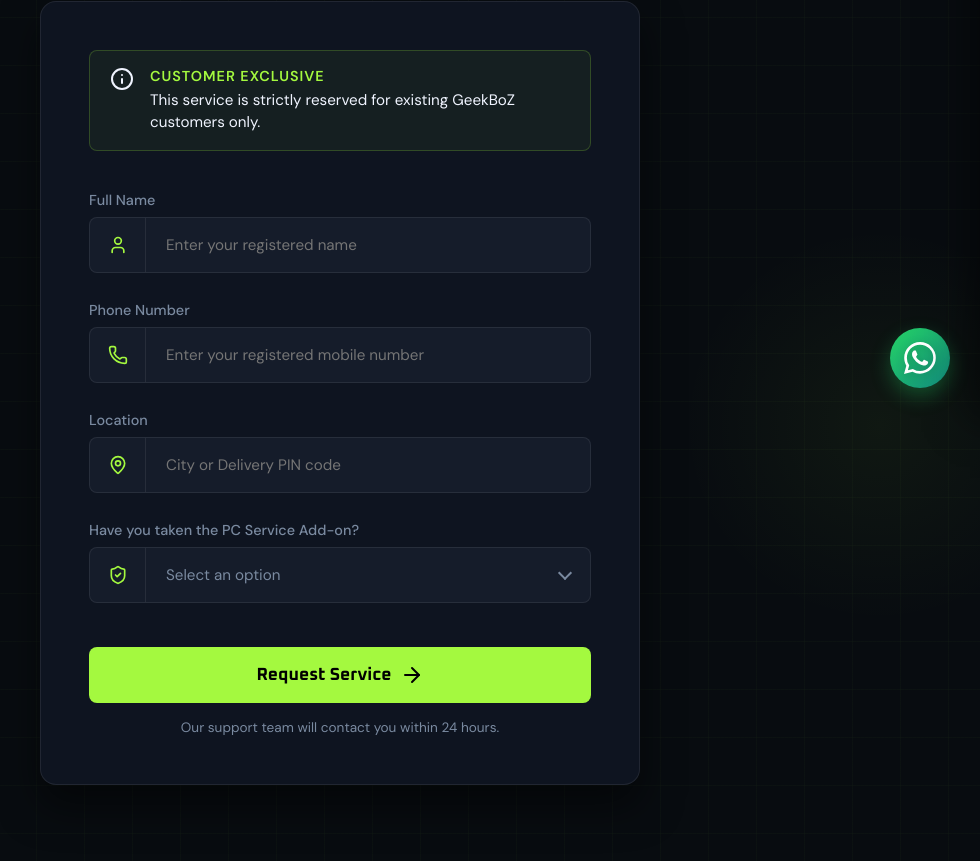
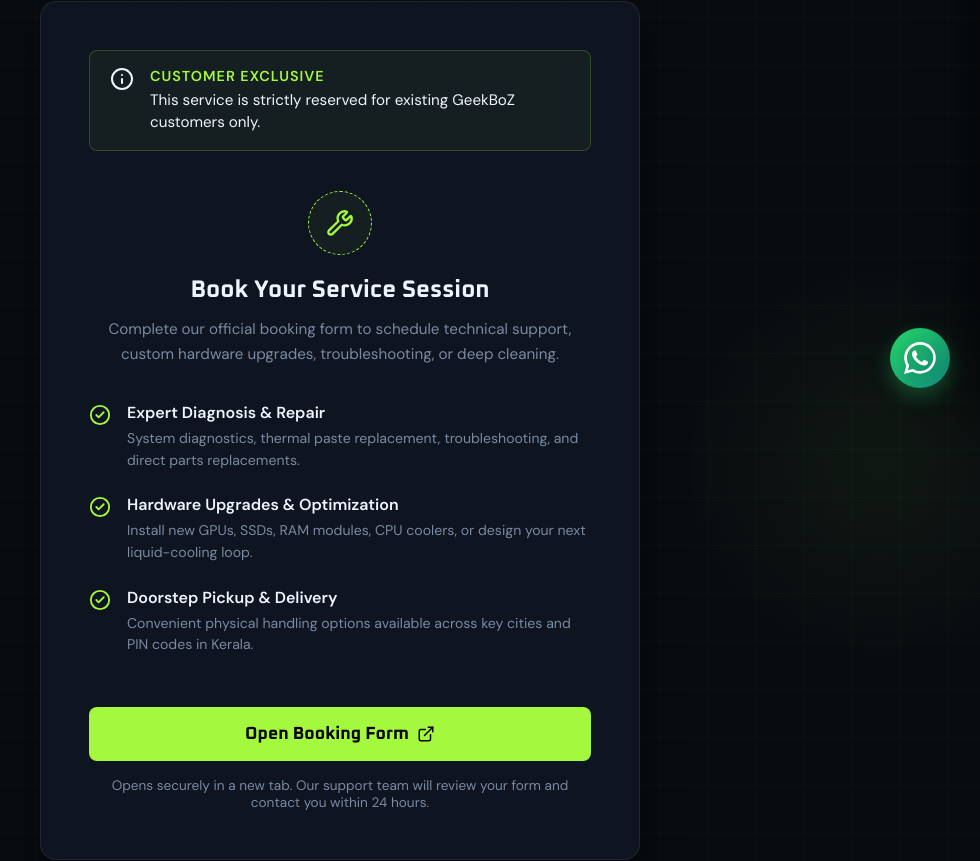
Before and after one commit to mecnoble132/geekboz, a plain HTML site: page service/index.html in a window 1280 px wide. Shown: the part 382-1243 px from the top of the page, without its empty margins (300-1280 px from the left). Drawn offline with nearby package versions, Linux system fonts and the light colour scheme.

Commit message:
updated service page to open into google forms

```diff
--- a/service/index.html
+++ b/service/index.html
@@ -126,7 +126,53 @@
                 </div>
             </div>
 
-            <form class="service-form" id="serviceForm" action="#" method="POST">
+            <div class="service-cta-card">
+                <div class="cta-header">
+                    <div class="cta-icon-box">
+                        <i data-lucide="wrench"></i>
+                    </div>
+                    <h3>Book Your Service Session</h3>
+                    <p>Complete our official booking form to schedule technical support, custom hardware upgrades, troubleshooting, or deep cleaning.</p>
+                </div>
+
+                <ul class="cta-features">
+                    <li>
+                        <i data-lucide="check-circle-2"></i>
+                        <div>
+                            <strong>Expert Diagnosis & Repair</strong>
+                            <span>System diagnostics, thermal paste replacement, troubleshooting, and direct parts replacements.</span>
+                        </div>
+                    </li>
+                    <li>
+                        <i data-lucide="check-circle-2"></i>
+                        <div>
+                            <strong>Hardware Upgrades & Optimization</strong>
+                            <span>Install new GPUs, SSDs, RAM modules, CPU coolers, or design your next liquid-cooling loop.</span>
+                        </div>
+                    </li>
+                    <li>
+                        <i data-lucide="check-circle-2"></i>
+                        <div>
+                            <strong>Doorstep Pickup & Delivery</strong>
+                            <span>Convenient physical handling options available across key cities and PIN codes in Kerala.</span>
+                        </div>
+                    </li>
+                </ul>
+
+                <div class="form-actions">
+                    <a href="https://docs.google.com/forms/d/e/1FAIpQLSd-yKh7HmC4dGLMAAQ4GJzCqsBn6iqjE019lqjLt9N1e2f0cQ/viewform"
+                       target="_blank"
+                       rel="noopener noreferrer"
+                       class="submit-btn"
+                       style="text-decoration: none;">
+                       Open Booking Form <i data-lucide="external-link"></i>
+                    </a>
+                    <p class="form-footer-note">Opens securely in a new tab. Our support team will review your form and contact you within 24 hours.</p>
+                </div>
+            </div>
+
+            <!-- ─── LEGACY WHATSAPP FORM DESIGN (COMMENTED OUT) ─────────────────
+            <form class="service-form" id="serviceForm" action="#" method="POST" style="margin-top: 3rem; opacity: 0.6;">
                 <div class="form-group">
                     <label for="fullName">Full Name</label>
                     <div class="input-wrapper">
@@ -176,6 +222,8 @@
                     <p class="form-footer-note">Our support team will contact you within 24 hours.</p>
                 </div>
             </form>
+            ────────────────────────────────────────────────────────────────── -->
+
         </div>
     </section>
 
@@ -253,6 +301,7 @@
     <script>
         lucide.createIcons();
 
+        /* ─── LEGACY WHATSAPP FORM LOGIC (COMMENTED OUT) ─────────────────
         // Custom Dropdown JS
         const addonWrapper = document.getElementById('addonWrapper');
         const trigger = document.getElementById('addonTrigger');
@@ -260,9 +309,11 @@
         const hiddenInput = document.getElementById('addOn');
         const selectedValue = document.querySelector('.selected-value');
 
+        if (trigger) {
             trigger.addEventListener('click', () => {
                 addonWrapper.classList.toggle('open');
             });
+        }
 
         options.forEach(option => {
             option.addEventListener('click', function () {
@@ -283,7 +334,7 @@
 
         // Close when clicking outside
         document.addEventListener('click', function (e) {
-            if (!addonWrapper.contains(e.target)) {
+            if (addonWrapper && !addonWrapper.contains(e.target)) {
                 addonWrapper.classList.remove('open');
             }
         });
@@ -291,6 +342,7 @@
         // WhatsApp Form Submission Logic
         const serviceForm = document.getElementById('serviceForm');
 
+        if (serviceForm) {
             serviceForm.addEventListener('submit', function (e) {
                 e.preventDefault();
 
@@ -328,6 +380,8 @@
                 // Trigger redirect
                 window.open(waURL, '_blank');
             });
+        }
+        ────────────────────────────────────────────────────────────────── */
     </script>
 </body>
 
--- a/service/service.css
+++ b/service/service.css
@@ -224,10 +224,12 @@
     gap: 0.5rem;
 }
 
-.submit-btn i {
+.submit-btn i,
+.submit-btn svg {
     width: 18px;
     height: 18px;
     transition: transform 0.3s ease;
+    stroke: currentColor !important;
 }
 
 .submit-btn:hover {
@@ -236,7 +238,8 @@
     box-shadow: 0 10px 20px rgba(164, 249, 63, 0.2);
 }
 
-.submit-btn:hover i {
+.submit-btn:hover i,
+.submit-btn:hover svg {
     transform: translateX(4px);
 }
 
@@ -258,3 +261,121 @@
         padding: 0 5vw 4rem 5vw;
     }
 }
+
+/* ─── Service CTA Card Styling ─────────────────────────── */
+.service-cta-card {
+    display: flex;
+    flex-direction: column;
+    gap: 2.25rem;
+    margin-top: 1rem;
+}
+
+.cta-header {
+    text-align: center;
+    display: flex;
+    flex-direction: column;
+    align-items: center;
+    gap: 0.75rem;
+}
+
+.cta-icon-box {
+    display: flex;
+    align-items: center;
+    justify-content: center;
+    width: 64px;
+    height: 64px;
+    background: rgba(164, 249, 63, 0.05);
+    border: 1.5px dashed var(--accent);
+    border-radius: 50%;
+    margin-bottom: 0.5rem;
+    color: var(--accent);
+    animation: pulse-glow 2.5s infinite alternate;
+}
+
+.cta-icon-box {
+    display: flex;
+    align-items: center;
+    justify-content: center;
+    width: 64px;
+    height: 64px;
+    background: rgba(164, 249, 63, 0.05);
+    border: 1.5px dashed var(--accent);
+    border-radius: 50%;
+    margin-bottom: 0.5rem;
+    color: var(--accent);
+    animation: pulse-glow 2.5s infinite alternate;
+}
+
+.cta-icon-box svg,
+.cta-icon-box i {
+    width: 28px;
+    height: 28px;
+    color: var(--accent);
+    stroke: var(--accent) !important;
+}
+
+.cta-header h3 {
+    font-family: 'Oxanium', sans-serif;
+    font-size: 1.5rem;
+    font-weight: 700;
+    color: var(--text);
+    margin: 0;
+}
+
+.cta-header p {
+    font-size: 0.95rem;
+    color: var(--muted);
+    line-height: 1.6;
+    max-width: 480px;
+    margin: 0;
+}
+
+.cta-features {
+    list-style: none;
+    padding: 0;
+    margin: 0;
+    display: flex;
+    flex-direction: column;
+    gap: 1.5rem;
+}
+
+.cta-features li {
+    display: flex;
+    align-items: flex-start;
+    gap: 1rem;
+}
+
+.cta-features li svg,
+.cta-features li i {
+    width: 22px;
+    height: 22px;
+    color: var(--accent);
+    stroke: var(--accent) !important;
+    flex-shrink: 0;
+    margin-top: 2px;
+}
+
+.cta-features li strong {
+    display: block;
+    font-size: 1rem;
+    color: var(--text);
+    font-weight: 600;
+    margin-bottom: 0.25rem;
+}
+
+.cta-features li span {
+    font-size: 0.88rem;
+    color: var(--muted);
+    line-height: 1.4;
+}
+
+@keyframes pulse-glow {
+    0% {
+        box-shadow: 0 0 0 0 rgba(164, 249, 63, 0.2);
+        transform: scale(1);
+    }
+    100% {
+        box-shadow: 0 0 15px 4px rgba(164, 249, 63, 0.35);
+        transform: scale(1.05);
+    }
+}
```
Lines whose indentation alone changed are shown as unchanged.
